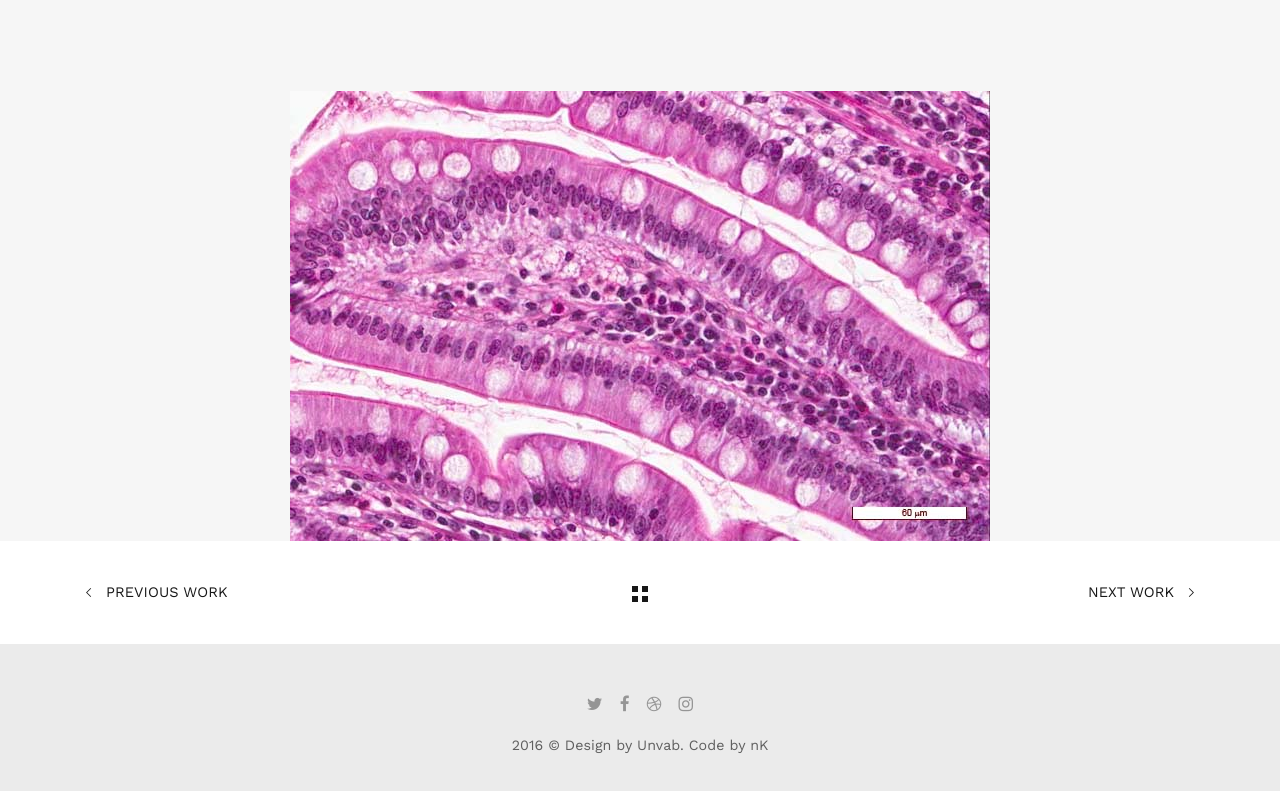
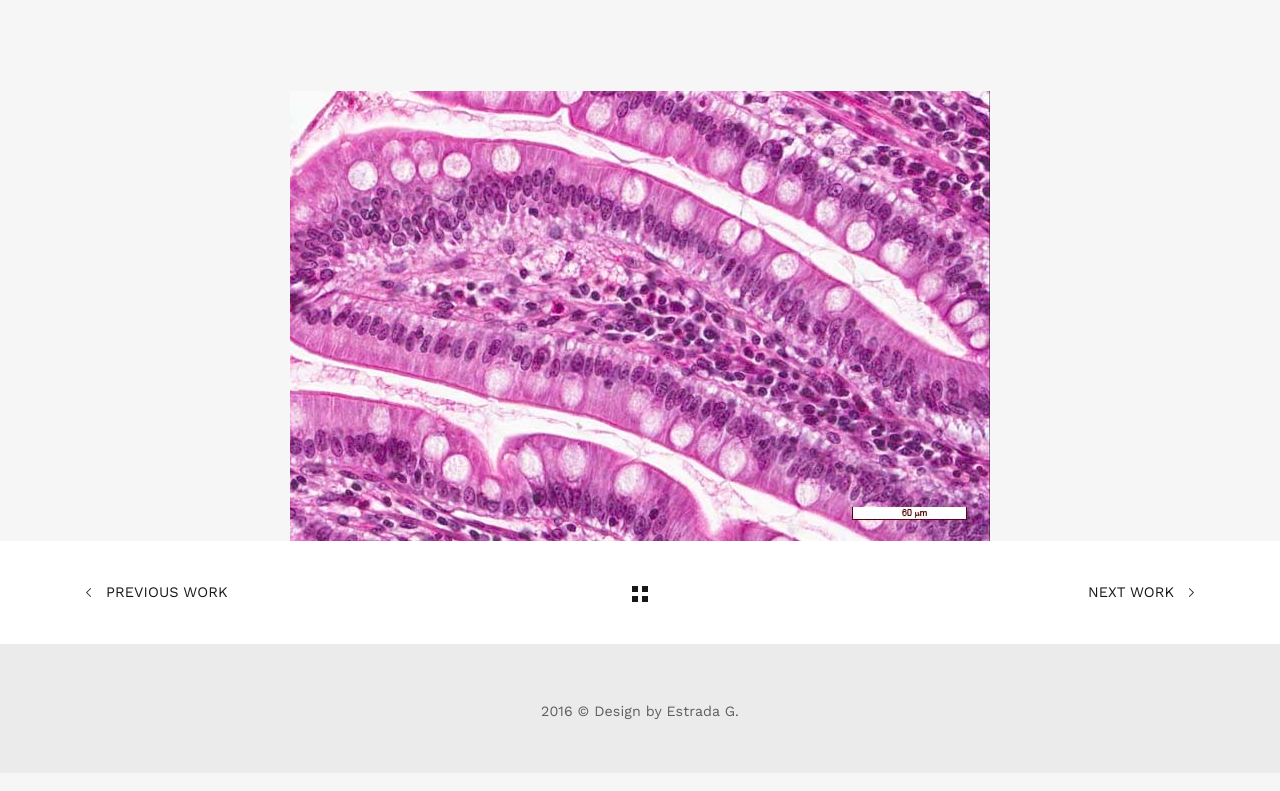
Before and after one commit to Rodrigo1235/CETUGHISTOLOGIA, a plain HTML site: page TEJIDO CONJUNTIVO LAXO.html in a window 1280 px wide. Shown: the part 558-1349 px from the top of the page. Drawn offline with nearby package versions, Linux system fonts and the light colour scheme; a web font is replaced by a local one.

Commit message:
Update TEJIDO CONJUNTIVO LAXO.html

```diff
--- a/TEJIDO CONJUNTIVO LAXO.html
+++ b/TEJIDO CONJUNTIVO LAXO.html
@@ -1,13 +1,13 @@
 <!DOCTYPE html>
 <!--
-  Name: Snow - Minimal & Clean Portfolio HTML Template
-  Version: 1.0.1
-  Author: nK, unvab
-  Website: https://nkdev.info, http://unvab.com/
-  Purchase: https://nkdev.info
-  Support: https://nk.ticksy.com
-  License: You must have a valid license purchased only from ThemeForest (the above link) in order to legally use the theme for your project.
-  Copyright 2017.
+
+
+
+
+
+
+
+
 -->
 
 <html lang="en">
@@ -227,15 +227,12 @@
                 <div class="container text-xs-center">
                     <div class="nk-footer-social">
                         <ul>
-                            <li><a href="https://twitter.com/nkdevv"><i class="fa fa-twitter"></i></a></li>
-                            <li><a href="https://www.facebook.com/unvabdesign/"><i class="fa fa-facebook"></i></a></li>
-                            <li><a href="https://dribbble.com/_nK"><i class="fa fa-dribbble"></i></a></li>
-                            <li><a href="https://www.instagram.com/unvab/"><i class="fa fa-instagram"></i></a></li>
+
                         </ul>
                     </div>
 
                     <div class="nk-footer-text">
-                        <p>2016 &copy; Design by Unvab. Code by nK</p>
+                        <p>2016 &copy; Design by Estrada G. </p>
                     </div>
                 </div>
             </div>
```
